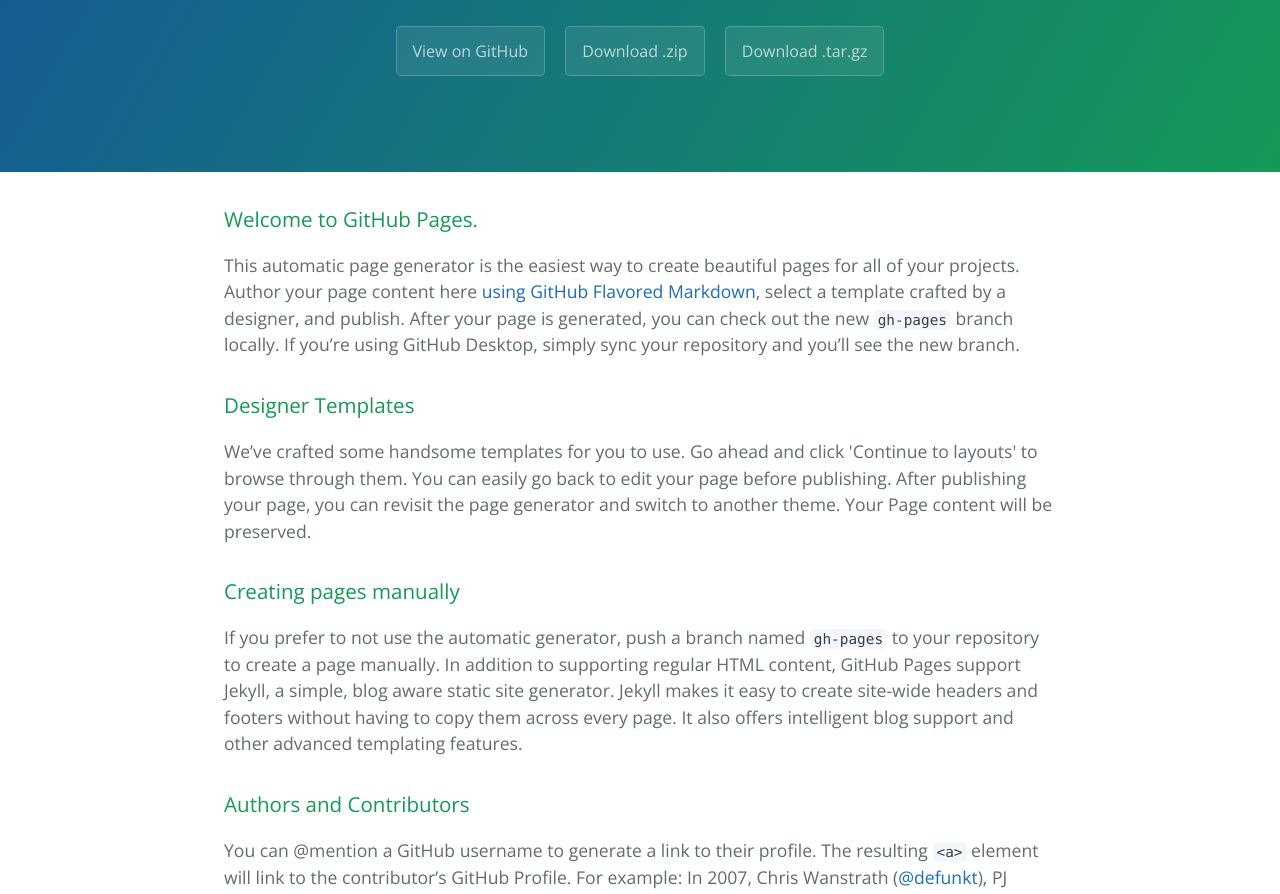
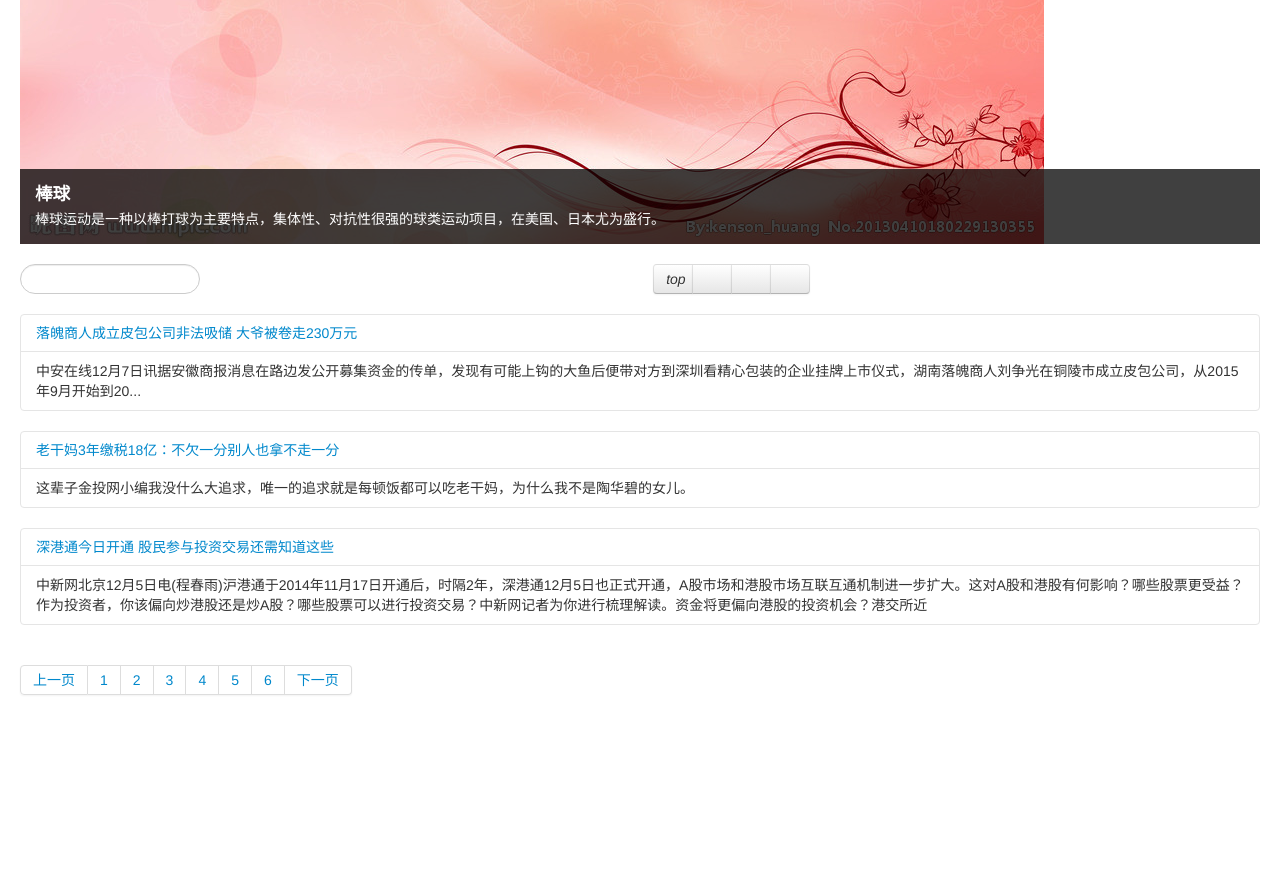
Before and after one commit to yangyitao/Vue-news-about-paging, a plain HTML site: page index.html in a window 1280 px wide. Shown: the part 211-1105 px from the top of the page. After the commit the page ends 931 px from the top, so only its background shows below. Drawn offline with nearby package versions, Linux system fonts and the light colour scheme.

Commit message:
Update index.html
用js与Vue做出的新闻，还有分页等操作功能，可以做一丢丢参考

```diff
--- a/index.html
+++ b/index.html
@@ -1,57 +1,199 @@
+
 <!DOCTYPE html>
-<html lang="en-us">
-  <head>
-    <meta charset="UTF-8">
-    <title>Vue-news-about-paging by yangyitao</title>
-    <meta name="viewport" content="width=device-width, initial-scale=1">
-    <link rel="stylesheet" type="text/css" href="stylesheets/normalize.css" media="screen">
-    <link href='https://fonts.googleapis.com/css?family=Open+Sans:400,700' rel='stylesheet' type='text/css'>
-    <link rel="stylesheet" type="text/css" href="stylesheets/stylesheet.css" media="screen">
-    <link rel="stylesheet" type="text/css" href="stylesheets/github-light.css" media="screen">
-  </head>
-  <body>
-    <section class="page-header">
-      <h1 class="project-name">Vue-news-about-paging</h1>
-      <h2 class="project-tagline">用Vue做新闻页，如何用Vue分页（下一页，12345页面的操作），这个描述有点让人看不懂吼，其实宝宝也凌乱了</h2>
-      <a href="https://github.com/yangyitao/Vue-news-about-paging" class="btn">View on GitHub</a>
-      <a href="https://github.com/yangyitao/Vue-news-about-paging/zipball/master" class="btn">Download .zip</a>
-      <a href="https://github.com/yangyitao/Vue-news-about-paging/tarball/master" class="btn">Download .tar.gz</a>
-    </section>
+<html>
 
-    <section class="main-content">
-      <h3>
-<a id="welcome-to-github-pages" class="anchor" href="#welcome-to-github-pages" aria-hidden="true"><span aria-hidden="true" class="octicon octicon-link"></span></a>Welcome to GitHub Pages.</h3>
+	<head>
+		<meta charset="UTF-8">
+		<title></title>
+	</head>
+	<link rel="stylesheet" href="css/bootstrap.css" />
 
-<p>This automatic page generator is the easiest way to create beautiful pages for all of your projects. Author your page content here <a href="https://guides.github.com/features/mastering-markdown/">using GitHub Flavored Markdown</a>, select a template crafted by a designer, and publish. After your page is generated, you can check out the new <code>gh-pages</code> branch locally. If you’re using GitHub Desktop, simply sync your repository and you’ll see the new branch.</p>
+	<body id="news">
+		<div class="container-fluid">
+			<div class="row-fluid">
+				<div class="span12">
+					<div class="carousel slide" id="carousel-595701">
+						<ol class="carousel-indicators">
+							<li class="active" data-slide-to="0" data-target="#carousel-595701">
+							</li>
+							<li data-slide-to="1" data-target="#carousel-595701">
+							</li>
+							<li data-slide-to="2" data-target="#carousel-595701">
+							</li>
+						</ol>
+						<div class="carousel-inner">
+							<div class="item active">
+								<img alt="" src="img/2.jpg" />
+								<div class="carousel-caption">
+									<h4>
+								棒球
+							</h4>
+									<p>
+										棒球运动是一种以棒打球为主要特点，集体性、对抗性很强的球类运动项目，在美国、日本尤为盛行。
+									</p>
+								</div>
+							</div>
+							<div class="item">
+								<img alt="" src="img/2.jpg" />
+								<div class="carousel-caption">
+									<h4>
+								冲浪
+							</h4>
+									<p>
+										冲浪是以海浪为动力，利用自身的高超技巧和平衡能力，搏击海浪的一项运动。运动员站立在冲浪板上，或利用腹板、跪板、充气的橡皮垫、划艇、皮艇等驾驭海浪的一项水上运动。
+									</p>
+								</div>
+							</div>
+							<div class="item">
+								<img alt="" src="img/2.jpg" />
+								<div class="carousel-caption">
+									<h4>
+								自行车
+							</h4>
+									<p>
+										以自行车为工具比赛骑行速度的体育运动。1896年第一届奥林匹克运动会上被列为正式比赛项目。环法赛为最著名的世界自行车锦标赛。
+									</p>
+								</div>
+							</div>
+						</div>
+						<a data-slide="prev" href="#carousel-595701" class="left carousel-control">‹</a>
+						<a data-slide="next" href="#carousel-595701" class="right carousel-control">›</a>
+					</div>
+				</div>
+			</div>
+			<div class="row-fluid">
+			<!--	搜索-->
+				<div class="span6">
+					<form class="form-search">
+						<input class="input-medium search-query" v-model="search" type="text" />
+					</form>
+				</div>
 
-<h3>
-<a id="designer-templates" class="anchor" href="#designer-templates" aria-hidden="true"><span aria-hidden="true" class="octicon octicon-link"></span></a>Designer Templates</h3>
-
-<p>We’ve crafted some handsome templates for you to use. Go ahead and click 'Continue to layouts' to browse through them. You can easily go back to edit your page before publishing. After publishing your page, you can revisit the page generator and switch to another theme. Your Page content will be preserved.</p>
-
-<h3>
-<a id="creating-pages-manually" class="anchor" href="#creating-pages-manually" aria-hidden="true"><span aria-hidden="true" class="octicon octicon-link"></span></a>Creating pages manually</h3>
-
-<p>If you prefer to not use the automatic generator, push a branch named <code>gh-pages</code> to your repository to create a page manually. In addition to supporting regular HTML content, GitHub Pages support Jekyll, a simple, blog aware static site generator. Jekyll makes it easy to create site-wide headers and footers without having to copy them across every page. It also offers intelligent blog support and other advanced templating features.</p>
-
-<h3>
-<a id="authors-and-contributors" class="anchor" href="#authors-and-contributors" aria-hidden="true"><span aria-hidden="true" class="octicon octicon-link"></span></a>Authors and Contributors</h3>
-
-<p>You can @mention a GitHub username to generate a link to their profile. The resulting <code>&lt;a&gt;</code> element will link to the contributor’s GitHub Profile. For example: In 2007, Chris Wanstrath (<a href="https://github.com/defunkt" class="user-mention">@defunkt</a>), PJ Hyett (<a href="https://github.com/pjhyett" class="user-mention">@pjhyett</a>), and Tom Preston-Werner (<a href="https://github.com/mojombo" class="user-mention">@mojombo</a>) founded GitHub.</p>
-
-<h3>
-<a id="support-or-contact" class="anchor" href="#support-or-contact" aria-hidden="true"><span aria-hidden="true" class="octicon octicon-link"></span></a>Support or Contact</h3>
-
-<p>Having trouble with Pages? Check out our <a href="https://help.github.com/pages">documentation</a> or <a href="https://github.com/contact">contact support</a> and we’ll help you sort it out.</p>
-
-      <footer class="site-footer">
-        <span class="site-footer-owner"><a href="https://github.com/yangyitao/Vue-news-about-paging">Vue-news-about-paging</a> is maintained by <a href="https://github.com/yangyitao">yangyitao</a>.</span>
-
-        <span class="site-footer-credits">This page was generated by <a href="https://pages.github.com">GitHub Pages</a> using the <a href="https://github.com/jasonlong/cayman-theme">Cayman theme</a> by <a href="https://twitter.com/jasonlong">Jason Long</a>.</span>
-      </footer>
-
-    </section>
+				<!--top-->
+				<div class="span6">
+					<div class="btn-group">
+						<button class="btn" type="button" @click="sort=-sort"><em class="icon-align-left">top</em></button>
+							<button class="btn" type="button"><em class="icon-align-center"></em></button>
+							<button class="btn" type="button"><em class="icon-align-right"></em></button>
+							<button class="btn" type="button"><em class="icon-align-justify"></em></button>
+					</div>
+				</div>
+			</div>
 
 
-  </body>
+			<div class="row-fluid">
+				<div class="span12">
+
+					<div class="accordion" id="accordion-483788" v-for="new in news|limitBy 3 page|filterBy search|orderBy 'pubDate' sort">
+						<div class="accordion-group">
+							<div class="accordion-heading">
+								<a class="accordion-toggle" data-toggle="collapse" data-parent="#accordion-483788" href="#accordion-element-676201">{{new.title}}</a>
+							</div>
+							<div id="accordion-element-676201" class="accordion-body in collapse">
+								<div class="accordion-inner">
+									{{new.desc}}
+								</div>
+							</div>
+						</div>
+					</div>
+				</div>
+			</div>
+			<div class="row-fluid">
+				<div class="span12">
+					<div class="pagination">
+						<ul>
+							<li>
+								<a @click="pre()">上一页</a>
+
+							</li>
+							<li>
+								<a @click="pagination(1)">1</a>
+							</li>
+							<li>
+								<a @click="pagination(2)">2</a>
+							</li>
+							<li>
+								<a @click="pagination(3)">3</a>
+							</li>
+							<li>
+								<a @click="pagination(4)">4</a>
+							</li>
+							<li>
+								<a @click="pagination(5)">5</a>
+							</li>
+							<li>
+								<a @click="pafination(6)">6</a>
+							</li>
+							<li>
+								<a @click="next()">下一页</a>
+							</li>
+						</ul>
+					</div>
+				</div>
+			</div>
+		</div>
+	</body>
+	<script src="js/vue.js"></script>
+	<script src="js/jquery-3.1.1.min.js"></script>
+	<script src="js/bootstrap.js"></script>
+	<script>
+		var news = new Vue({
+				el: '#news',
+				data: {
+					name: 'wscat',
+					news: '',
+					page: 0,
+					search: '',
+					sort: -1
+				},
+				methods: {
+					getNews: function() {
+						var self = this;
+						$.ajax({
+							type: "get",
+							url: "js/news.json",
+							async: true,
+							data: {
+								page: 1,
+								channelId: '5572a109b3cdc86cf39001db',
+								channelName: '国内最新',
+							},
+							success: function(data) {
+
+								/*var newsData = JSON.parse(data)
+								self.news = newsData.showapi_res_body.pagebean.contentlist;
+								console.log(self.news)*/
+								self.news = data.showapi_res_body.pagebean.contentlist;
+								console.log(self.news);
+							}
+						});
+					},
+					pagination: function(page) {
+						this.page = 3 * (page - 1);
+					},
+					pre: function() {
+						if(this.page == 0) {
+							this.page = 0
+						} else {
+							this.page -= 3
+						}
+
+					},
+					next: function() {
+						console.log(this.news.length);
+						console.log(this.page)
+						if(this.page + 3 > this.news.length) {
+							this.page;
+						} else {
+							this.page += 3
+						}
+					}
+				},
+				ready: function() {
+					this.getNews();
+				}
+			})
+			//news.getNews();
+	</script>
+
 </html>
```
